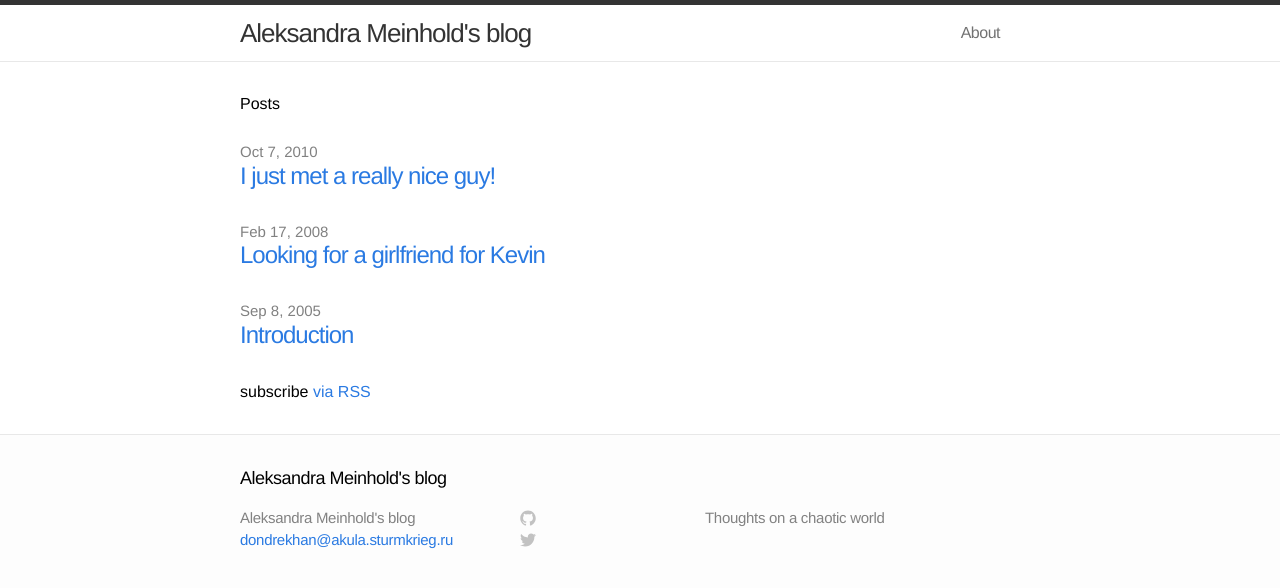
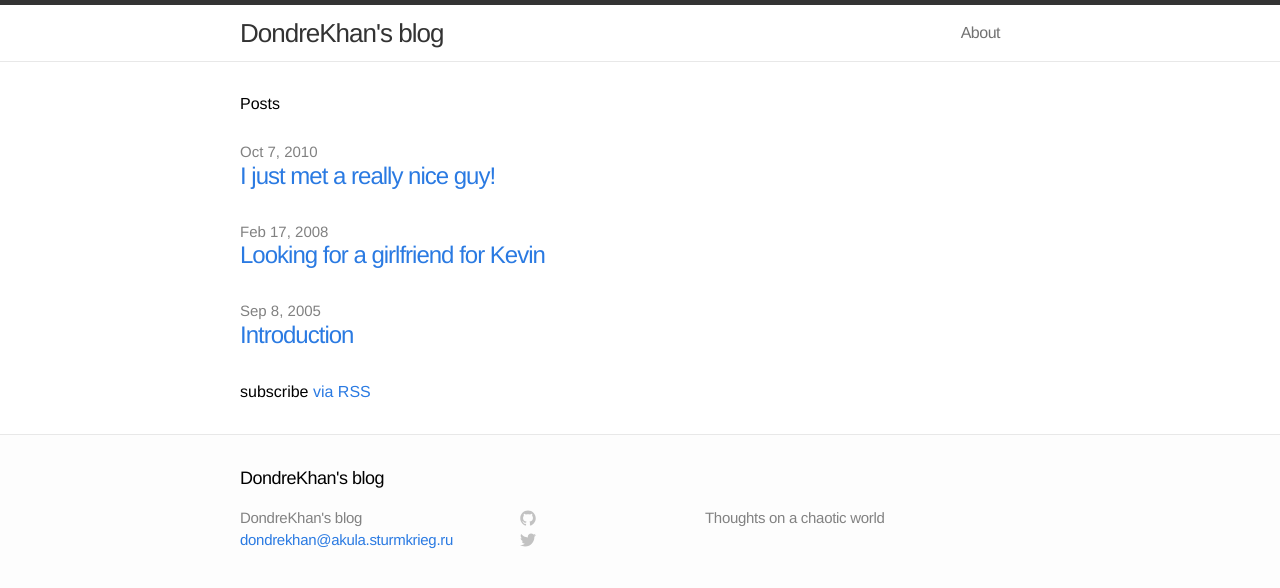
Before and after one commit to Oppenhimer/character, a Jekyll site: the page built from index.html, in a window 1280 px wide. Shown: the top 588 px of the page. Built offline with Jekyll 4.4.1, drawn with Linux system fonts in a browser that asks for light colours.

Commit message:
accurate

```diff
--- a/_config.yml
+++ b/_config.yml
@@ -1,5 +1,5 @@
 # Site settings
-title: Aleksandra Meinhold's blog
+title: DondreKhan's blog
 email: dondrekhan@akula.sturmkrieg.ru
 description: "Thoughts on a chaotic world"
 baseurl: ""
```
